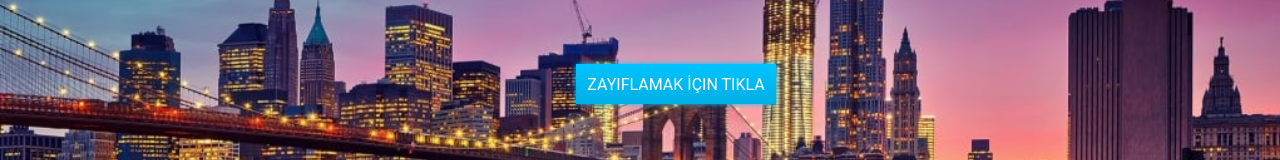
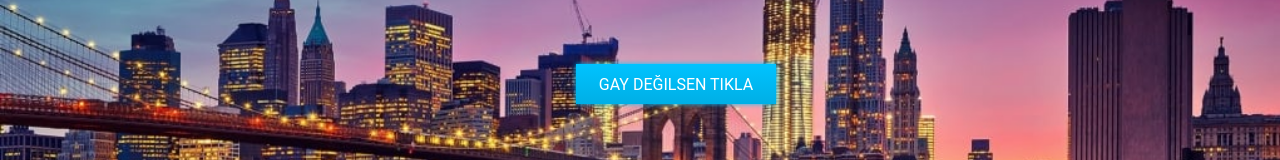
Before and after one commit to suinaliev08/nevergonnagiveup-2, a plain HTML site: page index.html in a window 1280 px wide. Shown: the part 336-496 px from the top of the page. Drawn offline with Linux system fonts and the light colour scheme.

Commit message:
Update index.html

```diff
--- a/index.html
+++ b/index.html
@@ -6,7 +6,7 @@
 </head>
 <body>
 	<div class="aaa">
-		<a href="https://www.youtube.com/watch?v=dQw4w9WgXcQ" target="_blank">Zayıflamak İçin Tıkla</a>
+		<a href="https://www.youtube.com/watch?v=dQw4w9WgXcQ" target="_blank">GAY değilsen tıkla</a>
 	</div>
 	<style type="text/css">
 		*{
```
